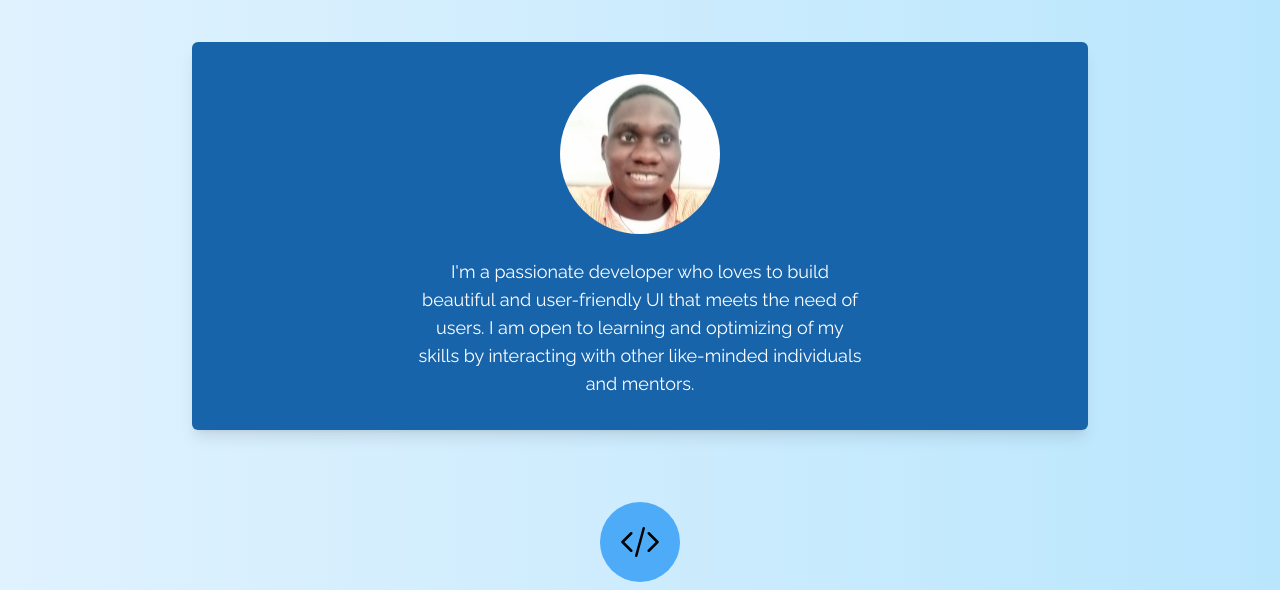
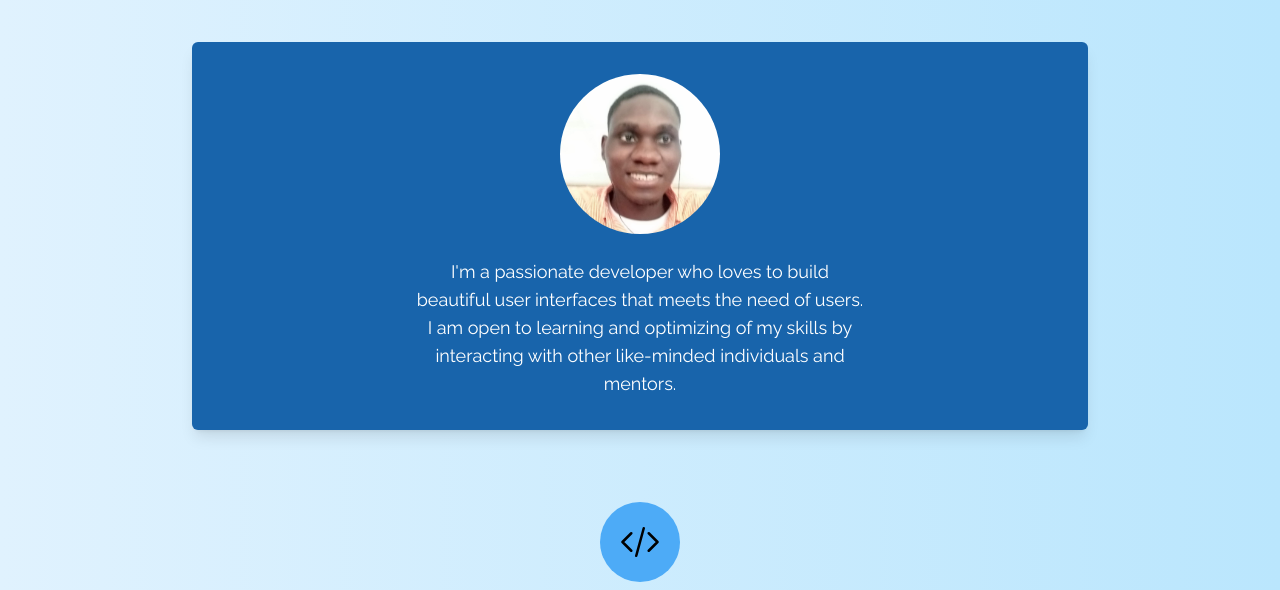
Before and after one commit to Arkorede/my-website, a website: page about.html in a window 1280 px wide. Shown: the part 210-800 px from the top of the page. Drawn offline with nearby package versions, Linux system fonts and the light colour scheme.

Commit message:
Update about.html

```diff
--- a/about.html
+++ b/about.html
@@ -90,10 +90,8 @@
             class="about-img max-w-full rounded-full w-40 h-40 flex items-center justify-center"
           />
           <div class="text-base text-white w-[16rem] md:text-lg md:w-1/2">
-            I'm a passionate developer who loves to build beautiful and
-            user-friendly UI that meets the need of users. I am open to learning
-            and optimizing of my skills by interacting with other like-minded
-            individuals and mentors.
+            I'm a passionate developer who loves to build beautiful user interfaces that meets the need of users. I am open to learning
+            and optimizing of my skills by interacting with other like-minded individuals and mentors.
           </div>
         </div>
         <br />
```
